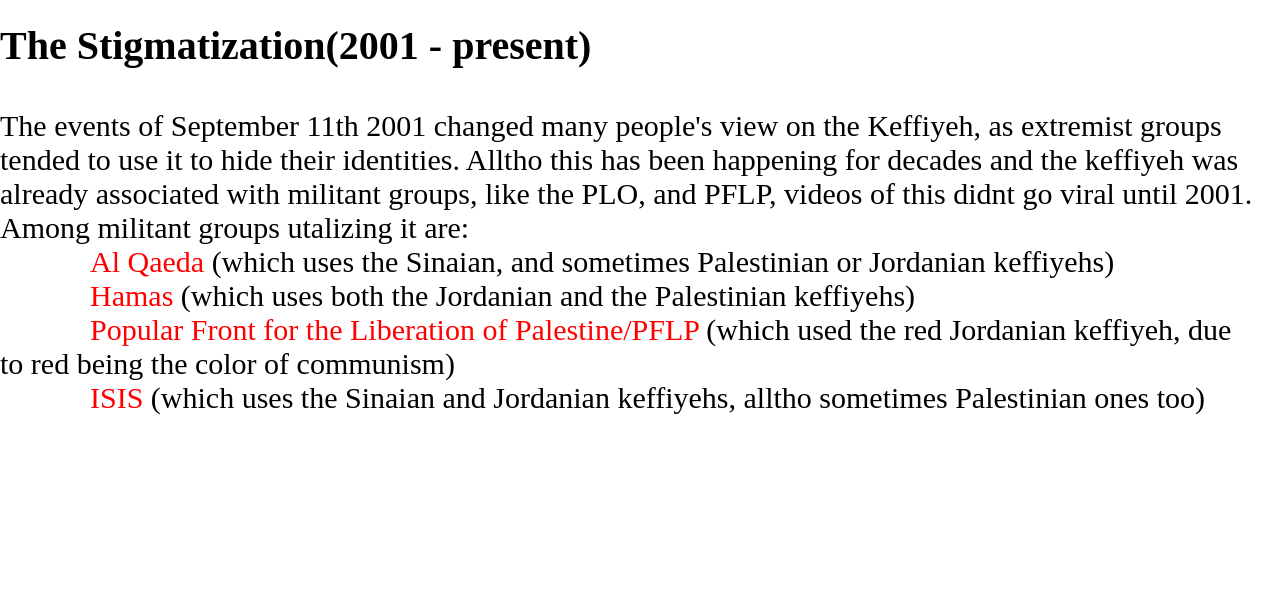
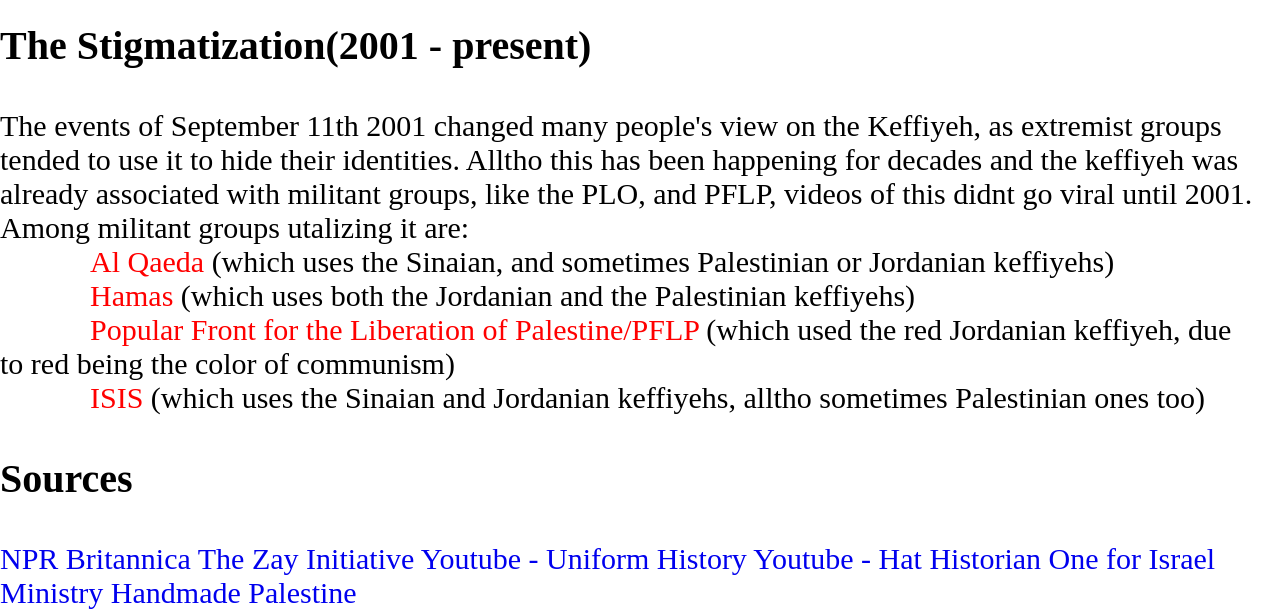
Before and after one commit to Seyduv/seyduv.github.io, a plain HTML site: page keffiyeh/index.html in a window 1280 px wide. Shown: the part 3452-4062 px from the top of the page. Before the commit the page ends 3867 px from the top, so only its background shows below. Drawn offline with Linux system fonts and the light colour scheme; a web font is replaced by a local one.

Commit message:
sources linked

```diff
--- a/keffiyeh/index.html
+++ b/keffiyeh/index.html
@@ -114,6 +114,20 @@
                 <br>&nbsp;&nbsp;&nbsp;&nbsp;&nbsp;&nbsp;&nbsp;&nbsp;&nbsp;&nbsp;&nbsp;&nbsp;<a href="/daesh" class="not-working">ISIS</a> (which uses the Sinaian and Jordanian keffiyehs, alltho sometimes Palestinian ones too)
             </p>
         </div>
+        <div class="section">
+            <h3 class="section-title">
+                Sources
+            </h3>
+            <p class="section-par">
+                <a href="https://www.npr.org/2023/12/06/1216150515/keffiyeh-hamas-palestinians-israel-gaza">NPR</a>
+                <a href="https://www.britannica.com/topic/kaffiyeh">Britannica</a>
+                <a href="https://thezay.org/the-story-of-the-keffiyeh-part-one">The Zay Initiative</a>
+                <a href="https://www.youtube.com/watch?v=UAM03MSF3mM">Youtube - Uniform History</a>
+                <a href="https://www.youtube.com/watch?v=mWUDfaX8eak">Youtube - Hat Historian</a>
+                <a href="https://www.oneforisrael.org/bible-based-teaching-from-israel/the-origins-of-the-keffiyeh-headscarf/">One for Israel Ministry</a>
+                <a href="https://handmadepalestine.com/blogs/news/history-of-keffiyeh-the-traditional-palestinian-headdress?srsltid=AfmBOoot5JJRd6vSUUmwjX-eRQGw9uEf8oIxoBa3lQep1XvStid1fMSw">Handmade Palestine</a>
+            </p>
+        </div>
     </div>
 </body>
 </html>
```
Also changed, not shown: cz/kefija/index.html (+14 -0 lines).
